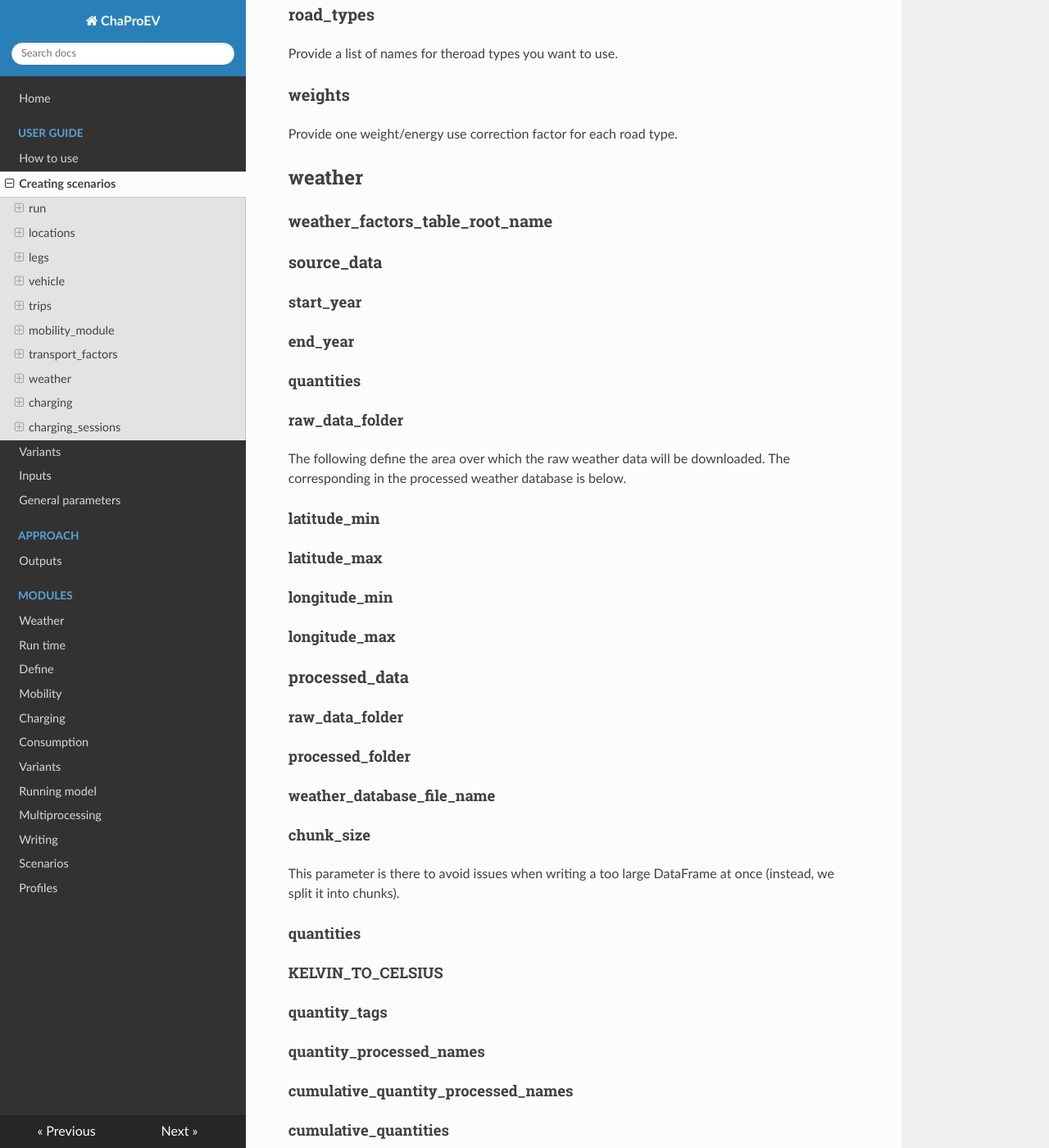
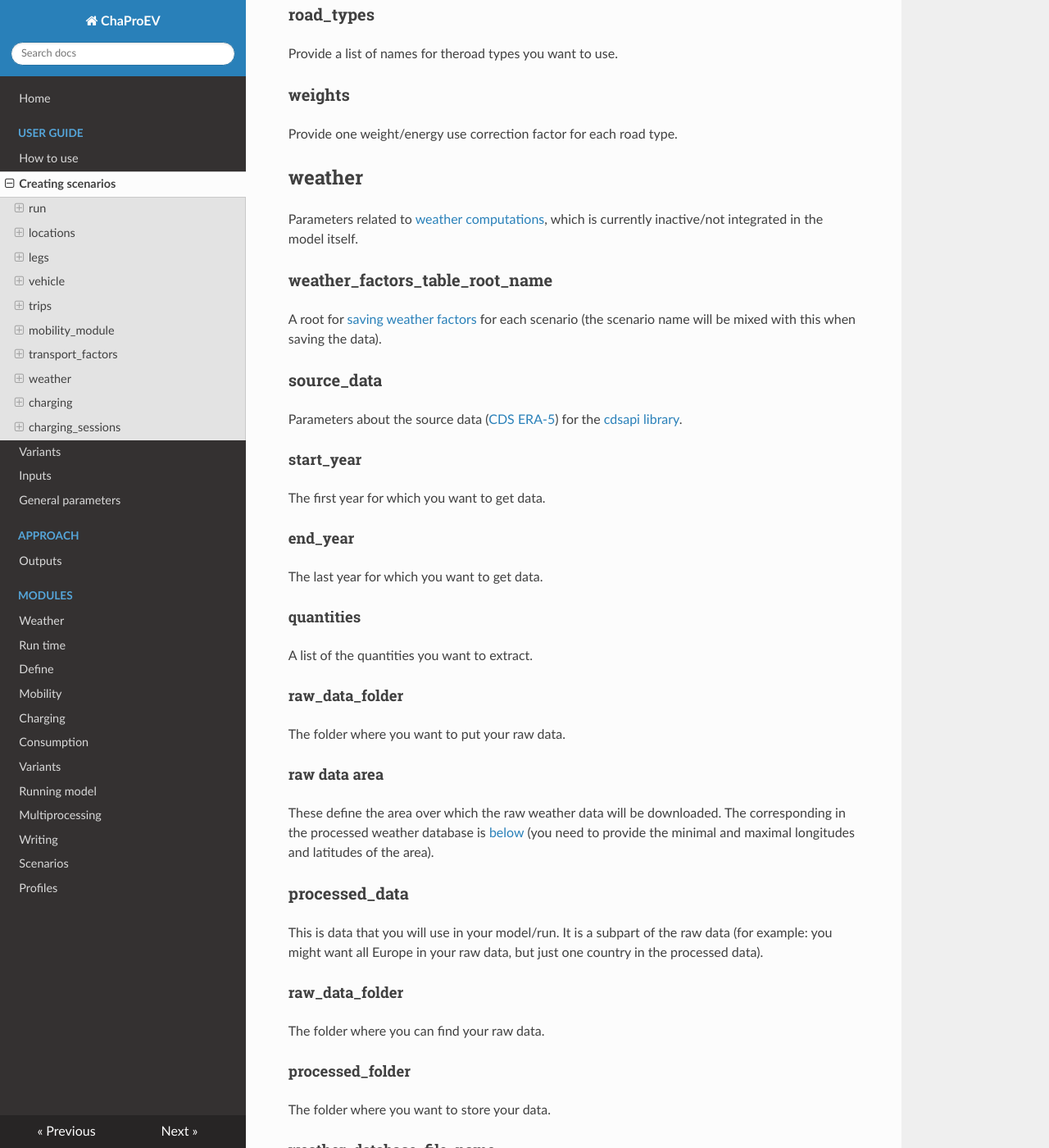
Before and after one commit to TNO/ChaProEV, an MkDocs documentation site: the page built from docs/scenario.md, in a window 1280 px wide and 1400 px high, scrolled down 10664 px. Shown: the whole window at 82% size. Built offline with MkDocs 1.6.1, drawn with Linux system fonts in a browser that asks for light colours; nearby versions of some CDN libraries; some of the changed text lies outside the part shown.

Commit message:
CDS weather data documentation

```diff
--- a/docs/scenario.md
+++ b/docs/scenario.md
@@ -160,7 +160,7 @@ Note that the total should be 1 (there are no checks to ensure this,
 so you need to make sure you do this correctly).
 The list provided in mix needs to correspond to the road types in
 [transport_factors](#transport_factors).
-This will be used in [computing weighted quantities](#mobility.md#weighted_quantities).
+This will be used in [computing weighted quantities](mobility.md#make_mobility_data).
 Note that these weighted quantities are partly inactive (in the sense that they
 are not the focus of current runs/have not been tested).
 
@@ -398,7 +398,7 @@ This is where we match the trips to their day type.
 This is used [here](mobility.md#get_trip_probabilities_per_day_type_other_vehicles).
 
 ## transport_factors
-These are the factors used if we [use weighted](#mobility.md#weighted_quantities)
+These are the factors used if we [use weighted](#use_weighted)
 consumptions per road type
 [in legs](#road_type_mix), reflecting the fact that vehicles might have different
 energy consumptions for different road types.
@@ -408,30 +408,41 @@ Provide a list of names for theroad types you want to use.
 Provide one weight/energy use correction factor for each road type.
 
 ## weather
+Parameters related to [weather computations](weather.md), which
+is currently inactive/not integrated in the model itself.
 
 ### weather_factors_table_root_name
-
+A root for [saving weather factors](weather.md#get_scenario_weather_data)
+for each scenario (the scenario name will be mixed with this when saving the data).
 ### source_data
-
+Parameters about the source data ([CDS ERA-5](https://cds.climate.copernicus.eu/)) for the [cdsapi library](https://cds.climate.copernicus.eu/how-to-api).
 
 #### start_year
+The first year for which you want to get data.
 #### end_year
+The last year for which you want to get data.
 #### quantities
+A list of the quantities you want to extract.
+
 #### raw_data_folder
-The following define the area over which the raw weather data will be
-downloaded. The corresponding in the processed weather database is below.
-#### latitude_min
-#### latitude_max
-#### longitude_min
-#### longitude_max
+The folder where you want to put your raw data.
+
+#### raw data area
+These define the area over which the raw weather data will be
+downloaded. The corresponding in the processed weather database is [below](#processed-data-area)
+(you need to provide the minimal and maximal longitudes and latitudes of the area).
+
 
 
 ### processed_data
-
-
+This is data that you will use in your model/run. It is a subpart of the raw data
+(for example: you might want all Europe in your raw data, but just one country in the processed data).
 #### raw_data_folder
+The folder where you can find your raw data.
 #### processed_folder
+The folder where you want to store your data.
 #### weather_database_file_name
+The database file name where you want to store you processed weather data (in the folder above).
 
 #### chunk_size
 
@@ -439,30 +450,38 @@ This parameter is there to avoid issues when writing a too large DataFrame
 at once (instead, we split it into chunks).
 
 
-#### quantities
+#### quantities processed
+The quantities in your processed weather data. It has to be a subset of [what](#quantities) you can in your raw wether data.
+
+#### KELVIN_TO_CELSIUS
+A factor to convert Kelvin to Celsius.
+#### quantity_tags
+Tags corresponding to the [quantities](#quantities-processed) you want.
+
+#### quantity_processed_names
+Output table display names corresponding to the [quantities](#quantities-processed) you want.
+
+#### cumulative_quantity_processed_names
+The display names of quantities from [all quantities](#quantity_processed_names) that are cumulative.
+
+#### cumulative_quantities
+The quantities from [all quantities](#quantity_processed_names) that are cumulative.
 
 
-#### KELVIN_TO_CELSIUS
-#### quantity_tags
+#### queries_for_cumulative_quantities
+The SQL queries to get the [cumulative quantities](#cumulative_quantities).
+#### temperature_quantities
+The quantities from [all quantities](#quantity_processed_names) that are related to temperatures.
 
-#### quantity_processed_names
-
-#### cumulative_quantity_processed_names
-
-#### cumulative_quantities
-
-#### queries_for_cumulative_quantities
-#### temperature_quantities
 
 #### processed_index_tags
+The index name tags for the processed data tables.
 
+#### Processed data area
+This is the area for the processed data that you will use in the model.
+It is a subpart of the [raw data area](#raw-data-area).
+You need to provide the minimal and maximal longitudes and latitudes of the area.
 
-These define the area of the processed data in the weather database
-#### latitude_min
-#### latitude_max
-#### longitude_min
-#### longitude_max
-#### coordinate_step
 
 ### EV_tool
 Parameters for the EV tool data from geotab
```
Also changed, not shown: docs/weather.md (+2 -0 lines).
